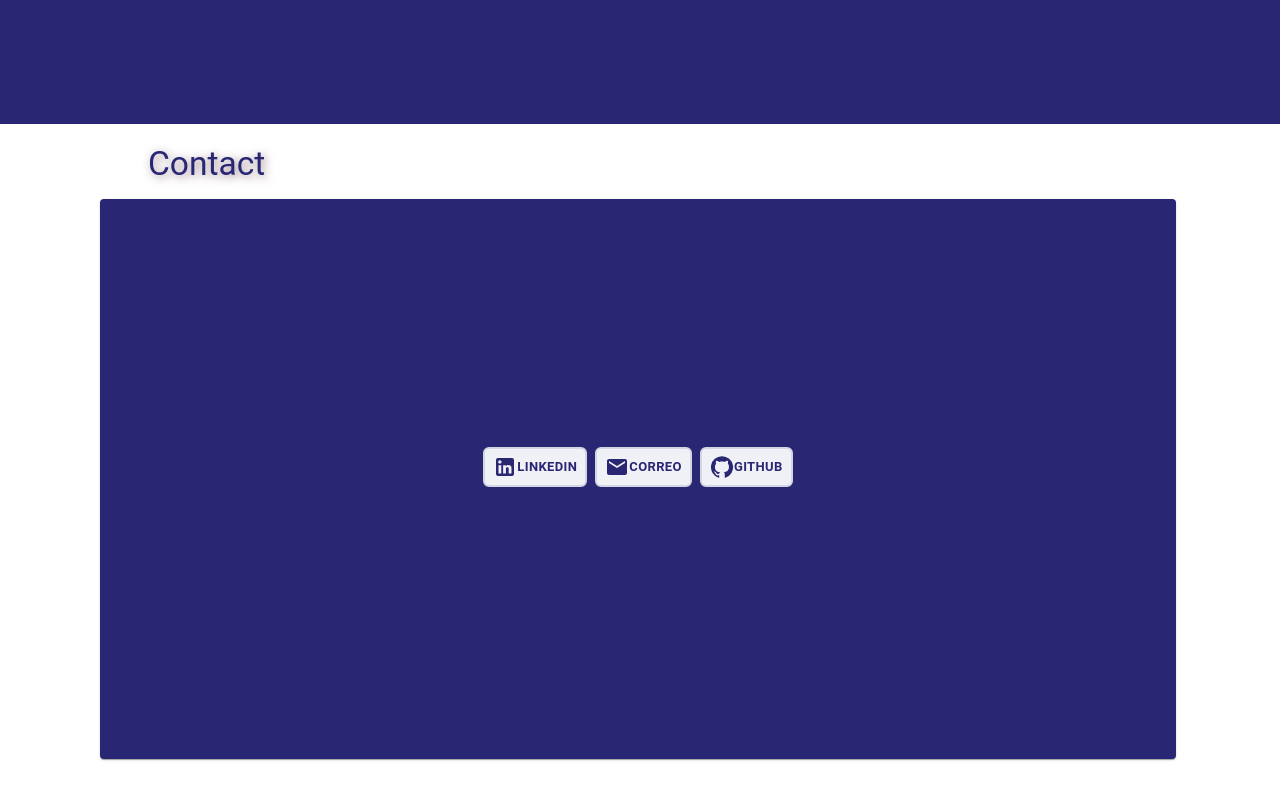
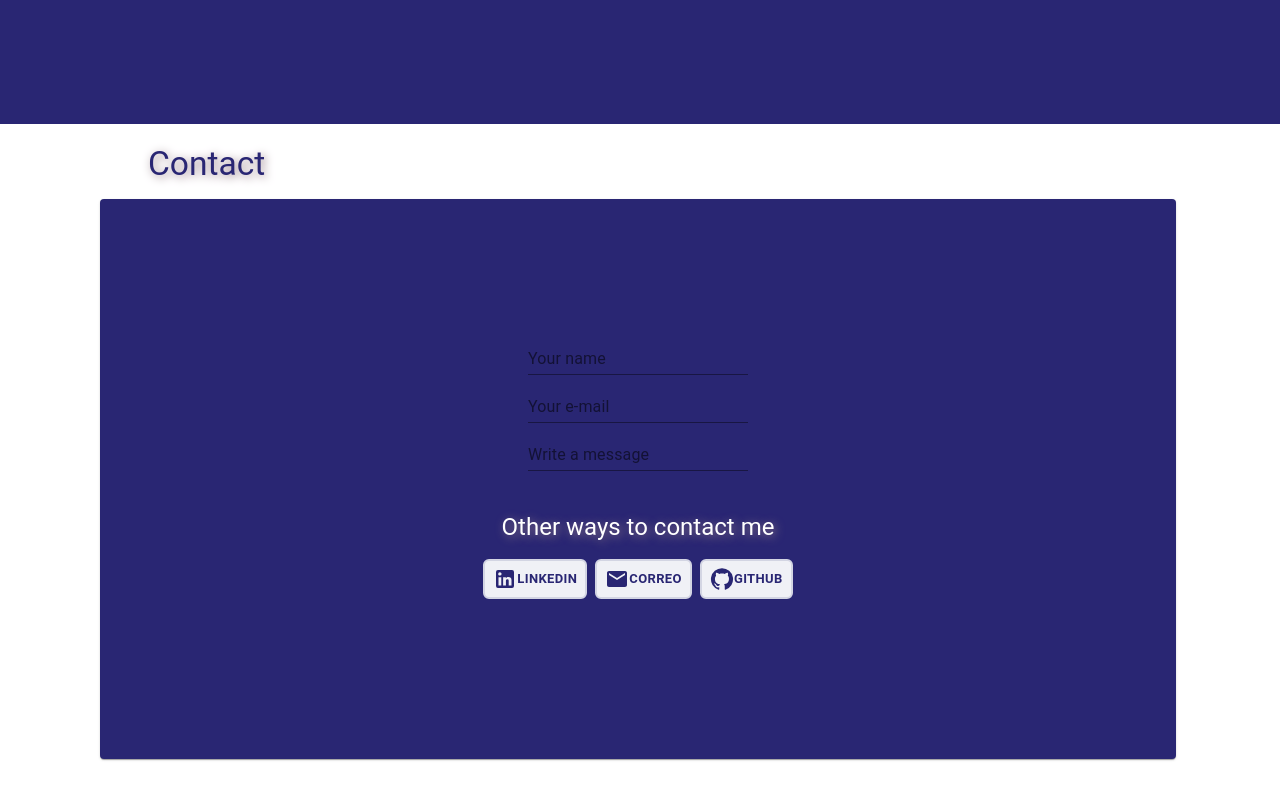
Before and after one commit to MarleenMs/Portfolio, a React (Create React App) app in the folder my-app/: page / in a window 1280 px wide. Shown: the part 2676-3476 px from the top of the page. Built offline with nearby package versions, Linux system fonts and the light colour scheme.

Commit message:
se agrega el formulario de contacto

```diff
--- a/my-app/src/Components/Contact.js
+++ b/my-app/src/Components/Contact.js
@@ -2,8 +2,15 @@ import React, {useState} from "react";
 import LinkedInIcon from '@mui/icons-material/LinkedIn';
 import GitHubIcon from '@mui/icons-material/GitHub';
 import EmailIcon from '@mui/icons-material/Email';
-import {Button, Card, CardContent, makeStyles, Typography} from "@material-ui/core"
+import {Button, Card, CardContent, makeStyles, TextField, Typography} from "@material-ui/core"
 import CardActions from "@material-ui/core/CardActions/CardActions";
+import { withStyles } from "@material-ui/core/styles";
+
+const WhiteTextTypography = withStyles({
+  root: {
+    color: "#FFFFFF"
+  }
+})(Typography);
 
 function Contact({title, dark, id}){
     const [link, setLink] = useState(" ");
@@ -15,6 +22,19 @@ function Contact({title, dark, id}){
                 <Typography variant= "h3">{title}</Typography>
                 <Card className={classes.card}>
                   <CardContent className={classes.CardContent}>
+                    <div className={classes.formDiv}>
+                    <form className={classes.form} nonvalidate autoComplete="off">
+                      <TextField label="Your name"/> <br/>
+                      <TextField label="Your e-mail"/> <br/>
+                      <TextField label="Write a message"/> <br/>
+                    </form>
+                    </div>
+
+                    <br/><br/>
+
+                    <WhiteTextTypography variant="h5" gutterBottom align="center">
+                      Other ways to contact me
+                    </WhiteTextTypography>
                     <CardActions>
                     <Button
                         className={classes.cvButton}
@@ -82,6 +102,9 @@ const useStyles = makeStyles((theme) => ({
     margin: "auto",
 
   },
+  formDiv:{
+
+  },
   cardMedia:{
     borderRadius: "10px",
     border: "80px",
```
